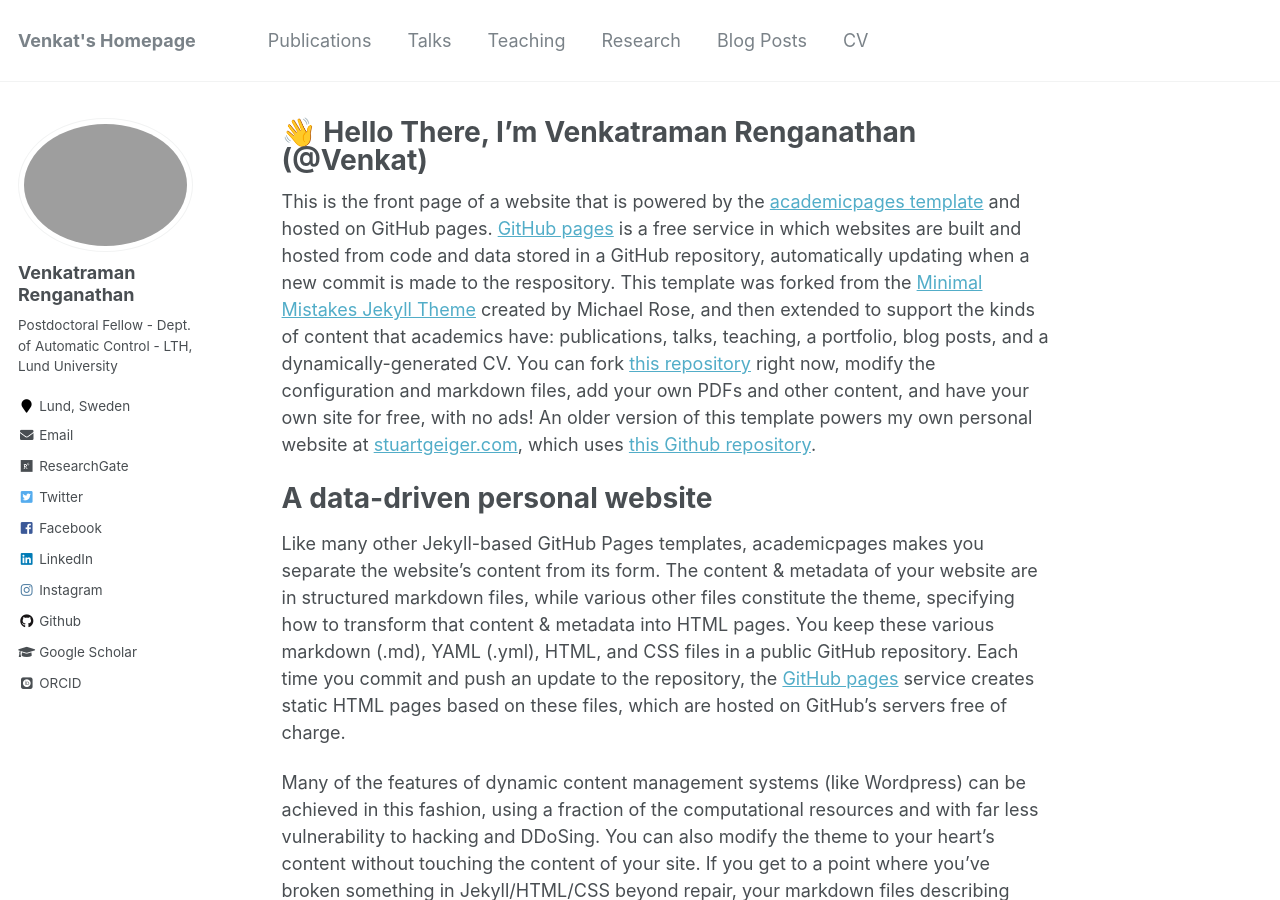
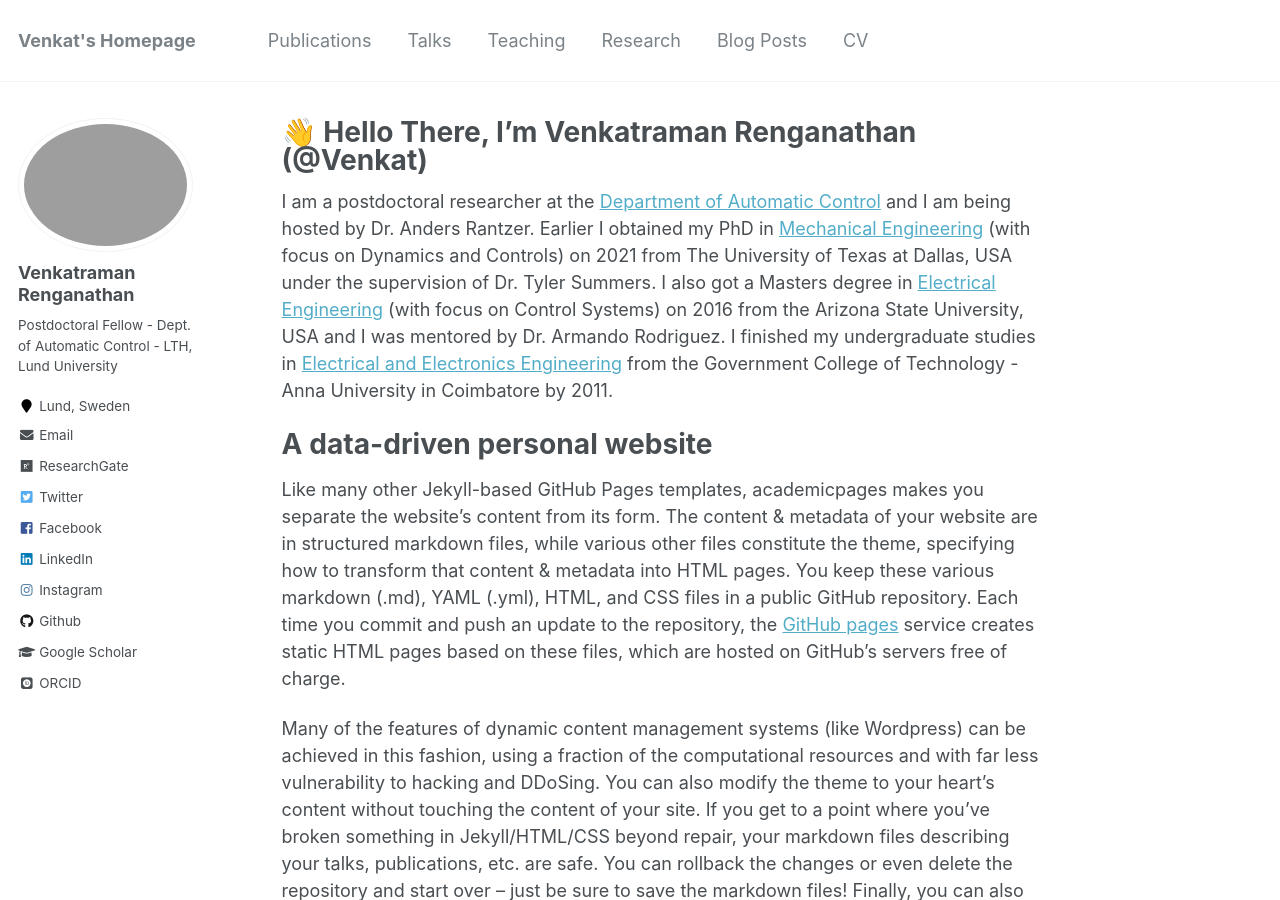
Before and after one commit to venkatramanrenganathan/venkatramanrenganathan.github.io, a Jekyll site: the page built from _pages/about.md, in a window 1280 px wide and 900 px high. Built offline with Jekyll 4.4.1, drawn with Linux system fonts in a browser that asks for light colours; some web fonts are replaced.

Commit message:
updated about page

```diff
--- a/_pages/about.md
+++ b/_pages/about.md
@@ -8,7 +8,8 @@ redirect_from:
   - /about.html
 ---
 
-This is the front page of a website that is powered by the [academicpages template](https://github.com/academicpages/academicpages.github.io) and hosted on GitHub pages. [GitHub pages](https://pages.github.com) is a free service in which websites are built and hosted from code and data stored in a GitHub repository, automatically updating when a new commit is made to the respository. This template was forked from the [Minimal Mistakes Jekyll Theme](https://mmistakes.github.io/minimal-mistakes/) created by Michael Rose, and then extended to support the kinds of content that academics have: publications, talks, teaching, a portfolio, blog posts, and a dynamically-generated CV. You can fork [this repository](https://github.com/academicpages/academicpages.github.io) right now, modify the configuration and markdown files, add your own PDFs and other content, and have your own site for free, with no ads! An older version of this template powers my own personal website at [stuartgeiger.com](http://stuartgeiger.com), which uses [this Github repository](https://github.com/staeiou/staeiou.github.io).
+I am a postdoctoral researcher at the [Department of Automatic Control](https://control.lth.se) and I am being hosted by Dr. Anders Rantzer. Earlier I obtained my PhD in [Mechanical Engineering](https://me.utdallas.edu) (with focus on Dynamics and Controls) on 2021 from The University of Texas at Dallas, USA under the supervision of Dr. Tyler Summers. I also got a Masters degree in [Electrical Engineering](https://ecee.engineering.asu.edu) (with focus on Control Systems) on 2016 from the Arizona State University, USA and I was mentored by Dr. Armando Rodriguez. I finished my undergraduate studies in [Electrical and Electronics Engineering](https://gct.ac.in/19/department-eee-about-department) from the Government College of Technology - Anna University in Coimbatore by 2011.
+
 
 A data-driven personal website
 ======
```
Also changed, not shown: _research/prc.md (+1 -1 lines).
